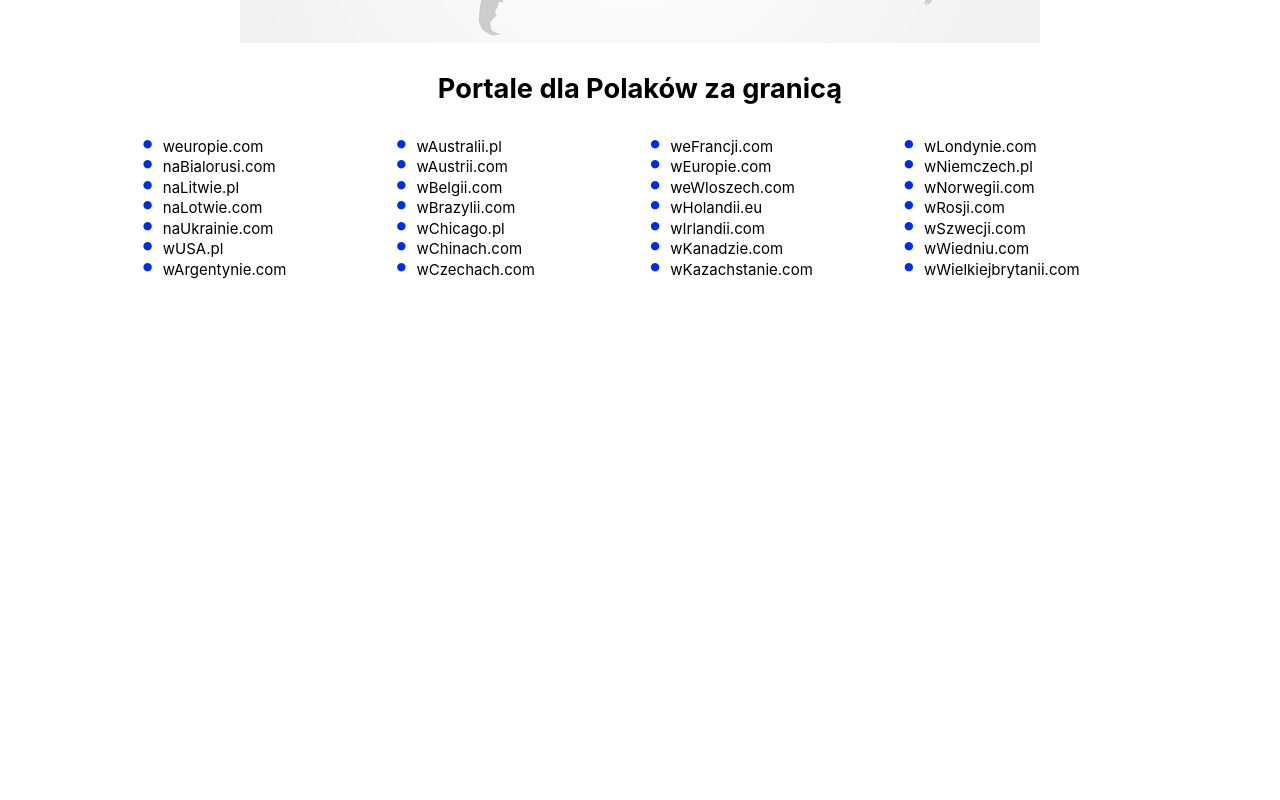
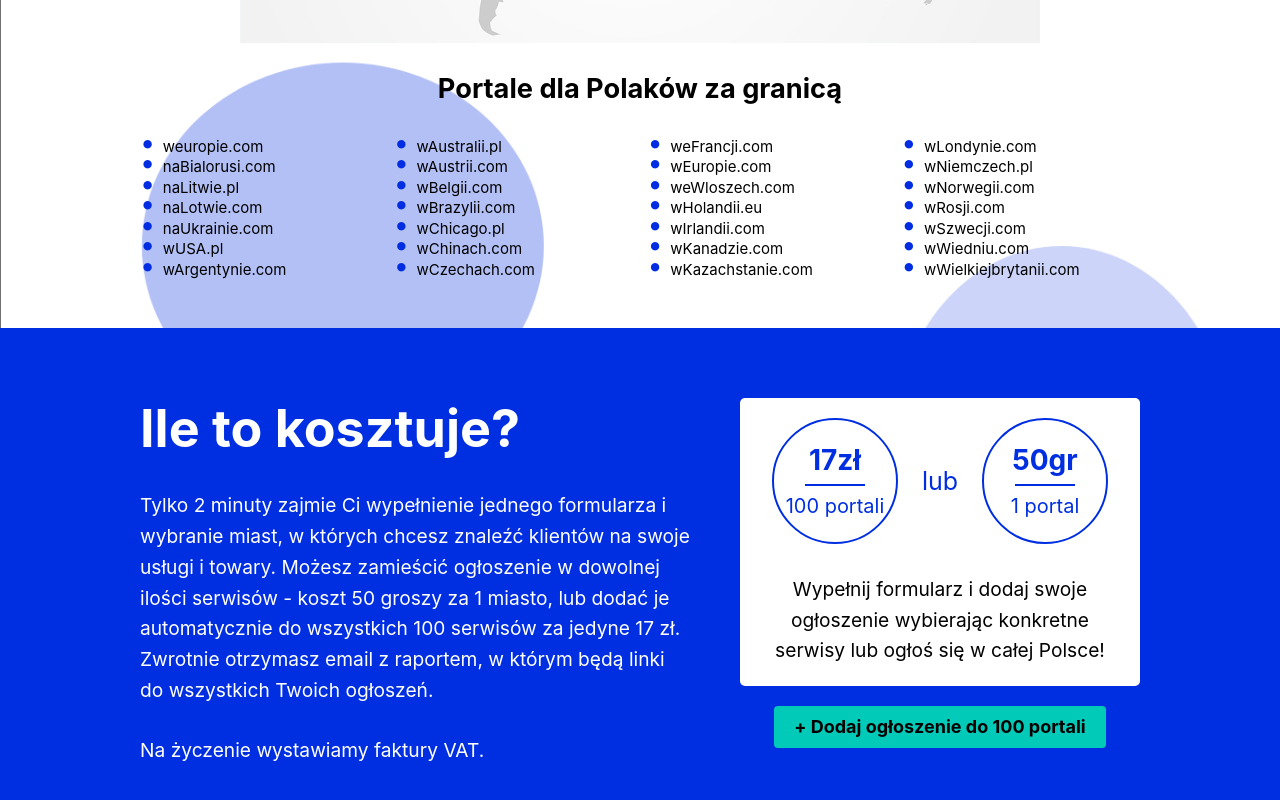
Before and after one commit to khamtaler/vue_landing, a Vue app: page / in a window 1280 px wide. Shown: the part 3966-4766 px from the top of the page. Before the commit the page ends 4264 px from the top, so only its background shows below. Built offline with nearby package versions, Linux system fonts and the light colour scheme.

Commit message:
adding background

```diff
--- a/index.html
+++ b/index.html
@@ -1,10 +1,10 @@
 <!DOCTYPE html>
 <html lang="en">
   <head>
-    <meta charset="UTF-8">
-    <link rel="icon" href="/favicon.ico">
-    <meta name="viewport" content="width=device-width, initial-scale=1.0">
-    <title>Vite App</title>
+    <meta charset="UTF-8" />
+    <link rel="icon" href="/favicon.ico" />
+    <meta name="viewport" content="width=device-width, initial-scale=1.0" />
+    <title>Tuogłoś.pl</title>
   </head>
   <body>
     <div id="app"></div>
--- a/src/App.vue
+++ b/src/App.vue
@@ -11,6 +11,7 @@ import IconGlobe from "./components/icons/IconGlobe.vue";
 import IconCheck from "./components/icons/IconCheck.vue";
 import IconChain from "./components/icons/IconChain.vue";
 import IconDocument from "./components/icons/IconDocument.vue";
+import PriceCircle from "./components/PriceCircle.vue";
 </script>
 
 <template>
@@ -123,6 +124,35 @@ i w ogłoszeniach"
       <img class="section--citiesListMap" src="./assets/images/polonia.jpg" />
       <CitiesList header="Portale dla Polaków za granicą" :list="Data.worldCities" />
     </DefaultSection>
+    <DefaultSection class="sectionPricing section---fullWidth">
+      <div class="sectionPricing--container">
+        <div class="sectionPricing--containerInnerLeft">
+          <h3 class="sectionPricing--header">Ile to kosztuje?</h3>
+          <p class="sectionPricing--p">
+            Tylko 2 minuty zajmie Ci wypełnienie jednego formularza i wybranie miast, w których
+            chcesz znaleźć klientów na swoje usługi i towary. Możesz zamieścić ogłoszenie w dowolnej
+            ilości serwisów - koszt 50 groszy za 1 miasto, lub dodać je automatycznie do wszystkich
+            100 serwisów za jedyne 17 zł. Zwrotnie otrzymasz email z raportem, w którym będą linki
+            do wszystkich Twoich ogłoszeń.
+          </p>
+          <p>Na życzenie wystawiamy faktury VAT.</p>
+        </div>
+        <div class="sectionPricing--containerInnerRight">
+          <div class="sectionPricing--prices">
+            <div class="sectionPricing--pricesInner">
+              <PriceCircle price="17zł" amount="100 portali" />
+              <p class="sectionPricing--pricesInnerP">lub</p>
+              <PriceCircle price="50gr" amount="1 portal" />
+            </div>
+            <p class="sectionPricing--containerInnerRightP">
+              Wypełnij formularz i dodaj swoje ogłoszenie wybierając konkretne serwisy lub ogłoś się
+              w całej Polsce!
+            </p>
+          </div>
+          <a class="button button---VerticalMargin" href="#/">+ Dodaj ogłoszenie do 100 portali</a>
+        </div>
+      </div>
+    </DefaultSection>
   </main>
 </template>
 
@@ -179,7 +209,8 @@ i w ogłoszeniach"
   background-size: cover;
   background-attachment: fixed;
 }
-.reasonSection--container {
+.reasonSection--container,
+.sectionPricing--container {
   display: flex;
   flex-direction: row;
   justify-content: space-between;
@@ -198,4 +229,42 @@ i w ogłoszeniach"
   width: 80%;
   margin: auto;
 }
+.sectionPricing {
+  background: #002fe2;
+  color: #fff;
+}
+.sectionPricing--header {
+  text-align: left;
+  font-size: 52px;
+  font-weight: 700;
+  line-height: 1.2;
+}
+.sectionPricing--p {
+  margin: 30px 0px;
+}
+.sectionPricing--containerInnerLeft {
+  width: 55%;
+}
+.sectionPricing--containerInnerRight {
+  width: 40%;
+  text-align: center;
+}
+
+.sectionPricing--prices {
+  background: #fff;
+  color: #000;
+  padding: 20px;
+  border-radius: 5px;
+}
+.sectionPricing--pricesInner {
+  display: flex;
+  width: 100%;
+  justify-content: space-around;
+  align-items: center;
+  margin-bottom: 30px;
+}
+.sectionPricing--pricesInnerP {
+  color: #002de2;
+  font-size: 25px;
+}
 </style>
--- a/src/assets/base.css
+++ b/src/assets/base.css
@@ -66,7 +66,8 @@ b {
 body {
   min-height: 100vh;
   color: #000;
-  background: #fff;
+  background-image: url("./images/background.png");
+  background-size: cover;
   transition: color 0.5s, background-color 0.5s;
   line-height: 1.6;
   font-family: Inter, -apple-system, BlinkMacSystemFont, "Segoe UI", Roboto, Oxygen, Ubuntu,
--- /dev/null
+++ b/src/components/PriceCircle.vue
@@ -0,0 +1,49 @@
+<script setup>
+defineProps({
+  price: {
+    type: String,
+    required: true,
+  },
+  amount: {
+    type: String,
+    required: true,
+  },
+});
+</script>
+<template>
+  <div class="priceCircle">
+    <h4 class="priceCircle--price">{{ price }}</h4>
+    <hr class="priceCircle--line" />
+    <h5 class="priceCircle--amount">{{ amount }}</h5>
+  </div>
+</template>
+
+<style scoped>
+.priceCircle {
+  border: 2px solid #002fe2;
+  color: #002fe2;
+  padding: 10px;
+  border-radius: 50%;
+  width: 35%;
+  aspect-ratio: 1;
+  display: flex;
+  flex-direction: column;
+  align-items: center;
+  justify-content: center;
+}
+.priceCircle--price {
+  font-size: 28px;
+  line-height: 100%;
+  font-weight: 700;
+}
+.priceCircle--line {
+  height: 1px;
+  width: 60px;
+  margin: 10px auto;
+  border: #002de2 1px solid;
+}
+.priceCircle--amount {
+  font-size: 20px;
+  line-height: 100%;
+}
+</style>
```
Also changed, not shown: src/assets/images/background.png (added).
